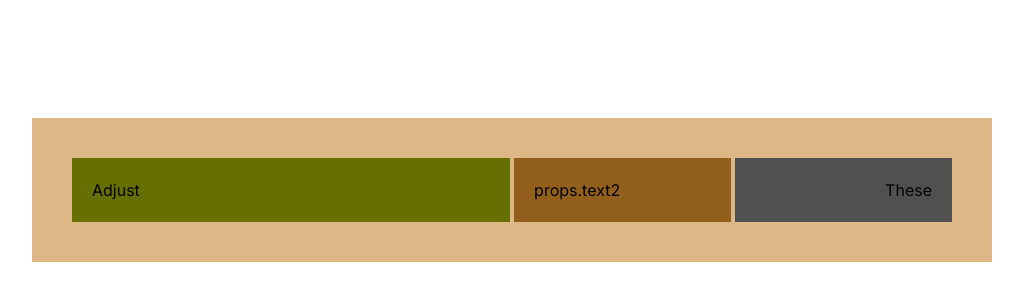
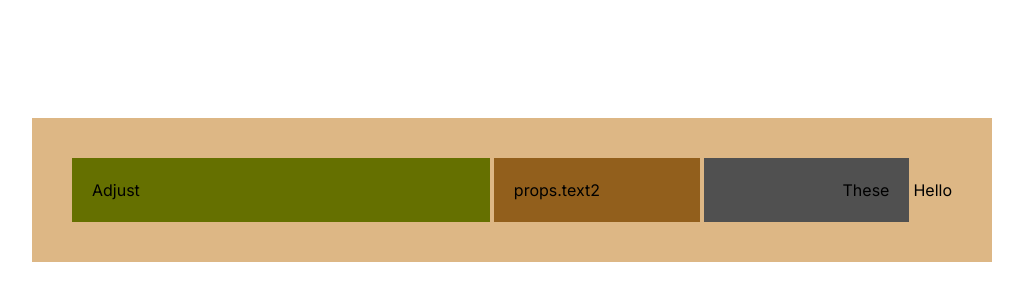
Before and after one commit to acm-ucr/cooking-website, a Next.js app: page / in a window 1280 px wide. Shown: the part 210-510 px from the top of the page, without its empty margins (128-1151 px from the left). Built offline with nearby package versions, Linux system fonts and the light colour scheme.

Commit message:
solved the example issue

```diff
--- a/src/components/Footer.tsx
+++ b/src/components/Footer.tsx
@@ -1,5 +1,5 @@
 const Footer = () => {
-  return <div>Footer</div>;
+  return <div>Fooooooooooooooooooooter</div>;
 };
 
 export default Footer;
--- a/src/components/example.tsx
+++ b/src/components/example.tsx
@@ -11,6 +11,9 @@ const Example = (props: { text1: string; text2: string; text3: string }) => {
         </div>
       </div>
       {/* Hint: Add another box/div here similarly to line 4 */}
+      <div>
+        Hello
+      </div>
     </div>
   );
 };
```
